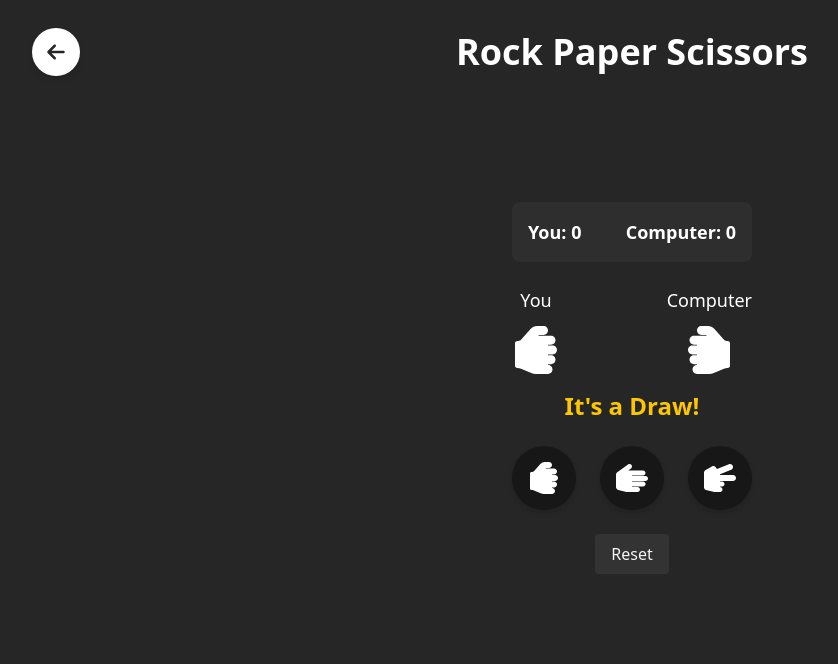
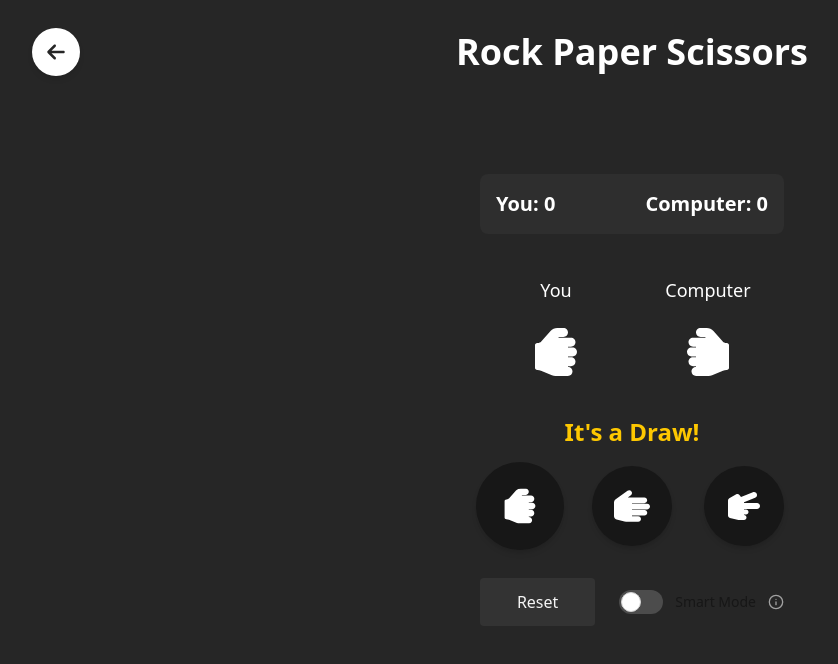
Before and after one commit to TamerlanK/react-9-games, a React (Vite) app: page /rock-paper-scissors in a window 1280 px wide. Both pictures are taken after a click on the button 552 px from the left and 528 px from the top of the page. Shown: the top 664 px of the page, without its empty margins (8-846 px from the left). Built offline with nearby package versions, Linux system fonts and the light colour scheme.

Commit message:
feat: implement smart AI mode and add toggle switch for user choice

```diff
--- /dev/null
+++ b/src/components/ui/ToggleSwitch.tsx
@@ -0,0 +1,45 @@
+import React from "react"
+
+interface ToggleSwitchProps {
+  checked: boolean
+  onChange: (checked: boolean) => void
+  label?: string
+  id?: string
+}
+
+const ToggleSwitch: React.FC<ToggleSwitchProps> = ({
+  checked,
+  onChange,
+  label,
+  id,
+}) => {
+  const handleToggle = (e: React.ChangeEvent<HTMLInputElement>) => {
+    onChange(e.target.checked)
+  }
+
+  return (
+    <label className="inline-flex items-center cursor-pointer" htmlFor={id}>
+      <input
+        id={id}
+        type="checkbox"
+        className="sr-only peer"
+        checked={checked}
+        onChange={handleToggle}
+      />
+      <div
+        className="relative w-11 h-6 bg-neutral-500/50 rounded-full peer
+                      peer-checked:after:translate-x-full rtl:peer-checked:after:-translate-x-full
+                      peer-checked:after:border-neutral-300 after:content-[''] after:absolute after:top-0.5 after:start-[2px]
+                      after:bg-white after:border-neutral-300 after:border after:rounded-full after:h-5 after:w-5
+                      after:transition-all peer-checked:bg-neutral-900"
+      ></div>
+      {label && (
+        <span className="ms-3 text-sm font-medium whitespace-nowrap dark:text-neutral-200 text-neutral-900">
+          {label}
+        </span>
+      )}
+    </label>
+  )
+}
+
+export default ToggleSwitch
--- /dev/null
+++ b/src/components/ui/Tooltip.tsx
@@ -0,0 +1,42 @@
+import React, { type ReactNode } from "react"
+
+interface TooltipProps {
+  content: string
+  children: ReactNode
+  position?: "top" | "bottom" | "left" | "right"
+}
+
+const Tooltip: React.FC<TooltipProps> = ({
+  content,
+  children,
+  position = "top",
+}) => {
+  const getPositionClasses = () => {
+    switch (position) {
+      case "bottom":
+        return "top-full mt-1 left-1/2 -translate-x-1/2"
+      case "left":
+        return "right-full mr-2 top-1/2 -translate-y-1/2"
+      case "right":
+        return "left-full ml-2 top-1/2 -translate-y-1/2"
+      case "top":
+      default:
+        return "bottom-full mb-1 left-1/2 -translate-x-1/2"
+    }
+  }
+
+  return (
+    <div className="relative group inline-block">
+      {children}
+      <div
+        className={`absolute z-10 text-xs w-[220px] text-white bg-neutral-700 p-2 m-2 rounded shadow-lg
+                    opacity-0 group-hover:opacity-100 transition-opacity duration-200 pointer-events-none
+                    ${getPositionClasses()}`}
+      >
+        {content}
+      </div>
+    </div>
+  )
+}
+
+export default Tooltip
--- a/src/features/rock-paper-scissors/index.tsx
+++ b/src/features/rock-paper-scissors/index.tsx
@@ -7,10 +7,14 @@ import {
   type Choice,
   type Result,
   getResult,
+  getSmartComputerChoice,
   getStyle,
   getText,
   shakeVariant,
 } from "./utils"
+import ToggleSwitch from "@/components/ui/ToggleSwitch"
+import { FiInfo } from "react-icons/fi"
+import Tooltip from "@/components/ui/Tooltip"
 
 const RockPaperScissorsPage = () => {
   const [playerChoice, setPlayerChoice] = useState<Choice | null>(null)
@@ -18,17 +22,25 @@ const RockPaperScissorsPage = () => {
   const [result, setResult] = useState<Result>(null)
   const [score, setScore] = useState({ player: 0, computer: 0 })
   const [isShaking, setIsShaking] = useState(false)
+  const [aiMode, setAiMode] = useState<"random" | "smart">("random")
+  const [playerHistory, setPlayerHistory] = useState<Choice[]>([])
 
   const playRound = useCallback(
     (choice: Choice) => {
       if (isShaking) return
       setPlayerChoice(choice)
-      const compChoice = CHOICES[Math.floor(Math.random() * CHOICES.length)]
+      setPlayerHistory((prev) => [...prev, choice])
+
+      const compChoice =
+        aiMode === "smart"
+          ? getSmartComputerChoice([...playerHistory, choice])
+          : CHOICES[Math.floor(Math.random() * CHOICES.length)]
+
       setComputerChoice(compChoice)
       setResult(null)
       setIsShaking(true)
     },
-    [isShaking]
+    [isShaking, playerHistory, aiMode]
   )
 
   const resetGame = () => {
@@ -37,6 +49,7 @@ const RockPaperScissorsPage = () => {
     setResult(null)
     setIsShaking(false)
     setScore({ player: 0, computer: 0 })
+    setPlayerHistory([])
   }
 
   const choiceIcons = useMemo(
@@ -61,19 +74,22 @@ const RockPaperScissorsPage = () => {
   }, [isShaking, playerChoice, computerChoice, result])
 
   return (
-    <div className="min-h-1/2 bg-neutral-800 flex flex-col items-center justify-between p-4 text-white">
+    <div className="flex flex-col text-white">
+      <main className="flex-1 flex flex-col items-center justify-center p-4">
+        <div className="w-full flex flex-col items-center">
           <motion.div
-        initial={{ opacity: 0, scale: 0.9 }}
-        animate={{ opacity: 1, scale: 1 }}
-        transition={{ duration: 0.5, delay: 0.1 }}
-        className="w-full max-w-md bg-neutral-700/30 rounded-lg p-4 flex justify-between items-center mb-6"
+            initial={{ opacity: 0, y: -20 }}
+            animate={{ opacity: 1, y: 0 }}
+            transition={{ duration: 0.5 }}
+            className="w-full bg-neutral-700/30 rounded-lg p-4 flex justify-between items-center mb-8"
           >
-        <span className="text-lg font-semibold">You: {score.player}</span>
-        <span className="text-lg font-semibold">
+            <span className="text-xl font-semibold">You: {score.player}</span>
+            <span className="text-xl font-semibold">
               Computer: {score.computer}
             </span>
           </motion.div>
 
+          <div className="w-full flex items-center justify-center min-h-[200px]">
             <AnimatePresence>
               {(isShaking || result) && (
                 <motion.div
@@ -82,11 +98,12 @@ const RockPaperScissorsPage = () => {
                   animate={{ opacity: 1, scale: 1 }}
                   exit={{ opacity: 0, scale: 0.8 }}
                   transition={{ duration: 0.4 }}
-            className="flex-1 flex flex-col items-center justify-center w-full max-w-md"
+                  className="w-full flex flex-col items-center justify-center"
                 >
-            <div className="flex justify-between w-full mb-4">
-              <div className="flex flex-col items-center">
-                <p className="text-lg mb-3">You</p>
+                  <div className="flex justify-between w-full mb-6">
+                    <div className="flex flex-col items-center w-1/2">
+                      <p className="text-lg mb-4">You</p>
+                      <div className="h-16 flex items-center">
                         <AnimatePresence mode="wait">
                           {isShaking ? (
                             <motion.div
@@ -121,8 +138,10 @@ const RockPaperScissorsPage = () => {
                           )}
                         </AnimatePresence>
                       </div>
-              <div className="flex flex-col items-center">
-                <p className="text-lg mb-3">Computer</p>
+                    </div>
+                    <div className="flex flex-col items-center w-1/2">
+                      <p className="text-lg mb-4">Computer</p>
+                      <div className="h-16 flex items-center">
                         <AnimatePresence mode="wait">
                           {isShaking ? (
                             <motion.div
@@ -156,68 +175,88 @@ const RockPaperScissorsPage = () => {
                         </AnimatePresence>
                       </div>
                     </div>
+                  </div>
+                  <div className="h-12 flex items-center">
                     {result && (
                       <motion.p
                         initial={{ opacity: 0 }}
                         animate={{ opacity: 1 }}
                         transition={{ delay: 0.3 }}
-                className={cn(`text-2xl font-bold mb-6`, getStyle(result))}
+                        className={cn(`text-2xl font-bold`, getStyle(result))}
                       >
                         {getText(result)}
                       </motion.p>
                     )}
+                  </div>
                 </motion.div>
               )}
             </AnimatePresence>
+          </div>
 
           <motion.div
             initial={{ opacity: 0, y: 20 }}
             animate={{ opacity: 1, y: 0 }}
             transition={{ duration: 0.5, delay: 0.2 }}
-        className="w-full max-w-md flex justify-center gap-6 mb-6"
+            className="w-full flex justify-center gap-8 mb-8"
           >
             {CHOICES.map((choice) => {
               const Icon = choiceIcons[choice]
               return (
                 <motion.button
                   key={choice}
-              whileHover={{
+                  {...(!isShaking && {
+                    whileHover: {
                       scale: 1.1,
-                boxShadow: "0px 4px 15px rgba(0, 0, 0, 0.2)",
-              }}
-              whileTap={{ scale: 0.95 }}
-              className={
-                "bg-neutral-900 hover:bg-neutral-700/50 text-white p-4 rounded-full shadow-md cursor-pointer disabled:cursor-not-allowed"
-              }
+                    },
+                    whileTap: { scale: 0.95 },
+                  })}
+                  className={cn(
+                    "bg-neutral-900 hover:bg-neutral-700/50 text-white p-6 rounded-full shadow-md cursor-pointer disabled:cursor-not-allowed disabled:hover:bg-neutral-900 disabled:opacity-50 transition-colors duration-200",
+                    "w-20 h-20 flex items-center justify-center"
+                  )}
                   onClick={() => playRound(choice)}
                   aria-label={`Choose ${choice}`}
                   disabled={isShaking}
                 >
                   <Icon
-                size={32}
+                    size={36}
                     className={cn(
-                  choice === "Scissors" ? "transform -scale-x-100" : "rotate-90"
+                      choice === "Scissors"
+                        ? "transform -scale-x-100"
+                        : "rotate-90"
                     )}
                   />
                 </motion.button>
               )
             })}
           </motion.div>
-      {result ? (
+
           <motion.div
-          initial={{ opacity: 0, y: -20 }}
+            initial={{ opacity: 0, y: 20 }}
             animate={{ opacity: 1, y: 0 }}
-          transition={{ duration: 0.5 }}
-          className="w-full max-w-md flex justify-center mb-6"
+            transition={{ duration: 0.5, delay: 0.3 }}
+            className="w-full flex justify-between items-center gap-6"
           >
             <button
               onClick={resetGame}
-            className="px-4 py-2 bg-neutral-700/50 text-neutral-100 rounded hover:bg-neutral-600/50 cursor-pointer"
+              className="px-6 py-3 w-full bg-neutral-700/50 text-neutral-100 rounded hover:bg-neutral-600/50 cursor-pointer"
             >
               Reset
             </button>
+            <div className="flex items-center gap-3">
+              <ToggleSwitch
+                checked={aiMode === "smart"}
+                onChange={(checked) => setAiMode(checked ? "smart" : "random")}
+                label="Smart Mode"
+                id="ai-mode-toggle"
+              />
+              <Tooltip content="In Smart Mode, the computer analyzes your previous choices and selects a move designed to counter them.">
+                <FiInfo className="w-4 h-4 text-neutral-400 hover:text-neutral-200 cursor-pointer" />
+              </Tooltip>
+            </div>
           </motion.div>
-      ) : null}
+        </div>
+      </main>
     </div>
   )
 }
--- a/src/features/rock-paper-scissors/utils.ts
+++ b/src/features/rock-paper-scissors/utils.ts
@@ -51,3 +51,32 @@ export const getText = (result: Result) => {
       return ""
   }
 }
+
+export const getSmartComputerChoice = (history: Choice[]): Choice => {
+  if (history.length === 0) {
+    return CHOICES[Math.floor(Math.random() * CHOICES.length)]
+  }
+
+  const count: Record<Choice, number> = {
+    Rock: 0,
+    Paper: 0,
+    Scissors: 0,
+  }
+
+  for (const choice of history) {
+    count[choice]++
+  }
+
+  const mostFrequent = Object.entries(count).sort(
+    (a, b) => b[1] - a[1]
+  )[0][0] as Choice
+
+  switch (mostFrequent) {
+    case "Rock":
+      return "Paper"
+    case "Paper":
+      return "Scissors"
+    case "Scissors":
+      return "Rock"
+  }
+}
```
Lines whose indentation alone changed are shown as unchanged.
